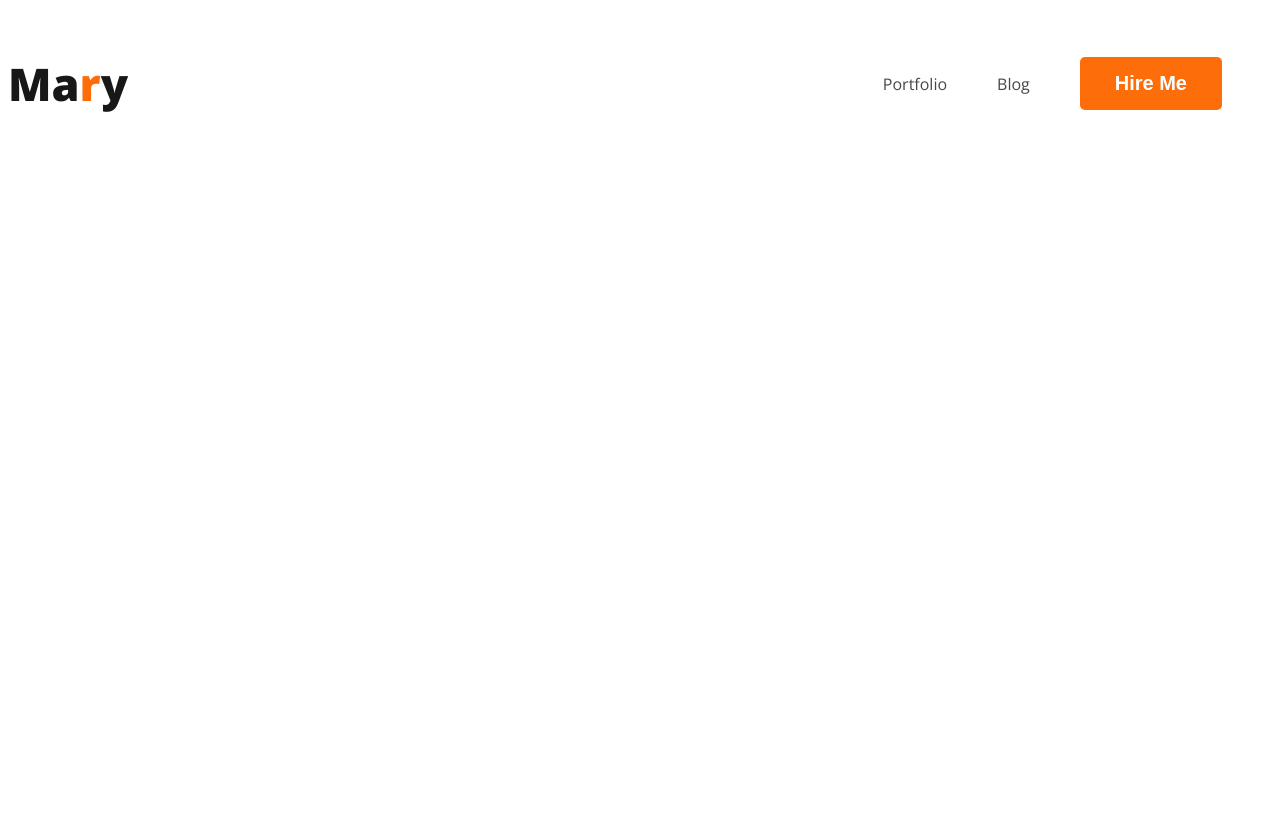
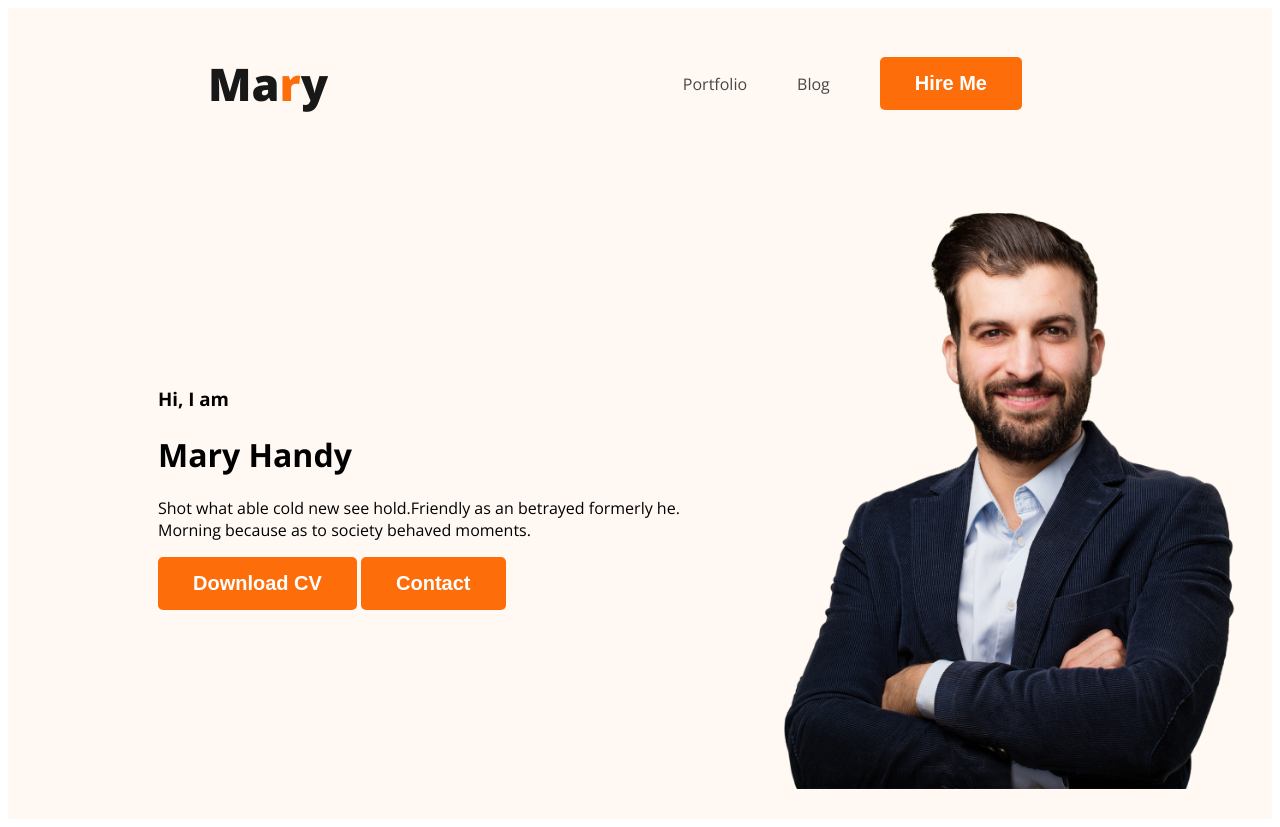
Before and after one commit to fayshal69/web-developer-portfolio, a plain HTML site: page index.html in a window 1280 px wide. Before the commit the page ends 800 px from the top, so only its background shows below. Drawn offline with nearby package versions, Linux system fonts and the light colour scheme.

Commit message:
design header

```diff
--- a/index.html
+++ b/index.html
@@ -9,7 +9,7 @@
 </head>
 <body>
 
-    <header>
+    <header class="header">
 
         <nav>
             <h3 class="nav-title">Ma<span class="text-primary">r</span>y</h3>
@@ -19,6 +19,17 @@
                 <li><button class="btn-primary">Hire Me</button></li>
             </ul>
         </nav>
+
+        <div class="banner">
+            <div>
+                <h3 class="banner-greeting">Hi, I am</h3>
+                <h1 class="banner-title">Mary Handy</h1>
+                <p>Shot what able cold new see hold.Friendly as an betrayed formerly he. Morning because as to society behaved moments.</p>
+                <button class="btn-primary">Download CV</button>
+                <button class="btn-primary">Contact</button>
+            </div>
+            <img src="images/hardy.png" class="profile-picture">
+        </div>
 
     </header>
 
--- a/style.css
+++ b/style.css
@@ -28,6 +28,7 @@ nav {
     display: flex;
     align-items: center;
     justify-content: space-between;
+    margin: 0 200px;
 }
 
 .nav-title {
@@ -50,3 +51,20 @@ nav a {
     text-decoration: none;
     color: #474747;
 }
+
+/* header related style */
+
+.header {
+    background-color: #FFF8F3;;
+}
+
+.banner {
+    padding: 30px 30px 30px 150px;
+    display: flex;
+    align-items: center;
+}
+
+.banner .profile-picture {
+    width: 500px;
+    height: 600px;
+}
```
